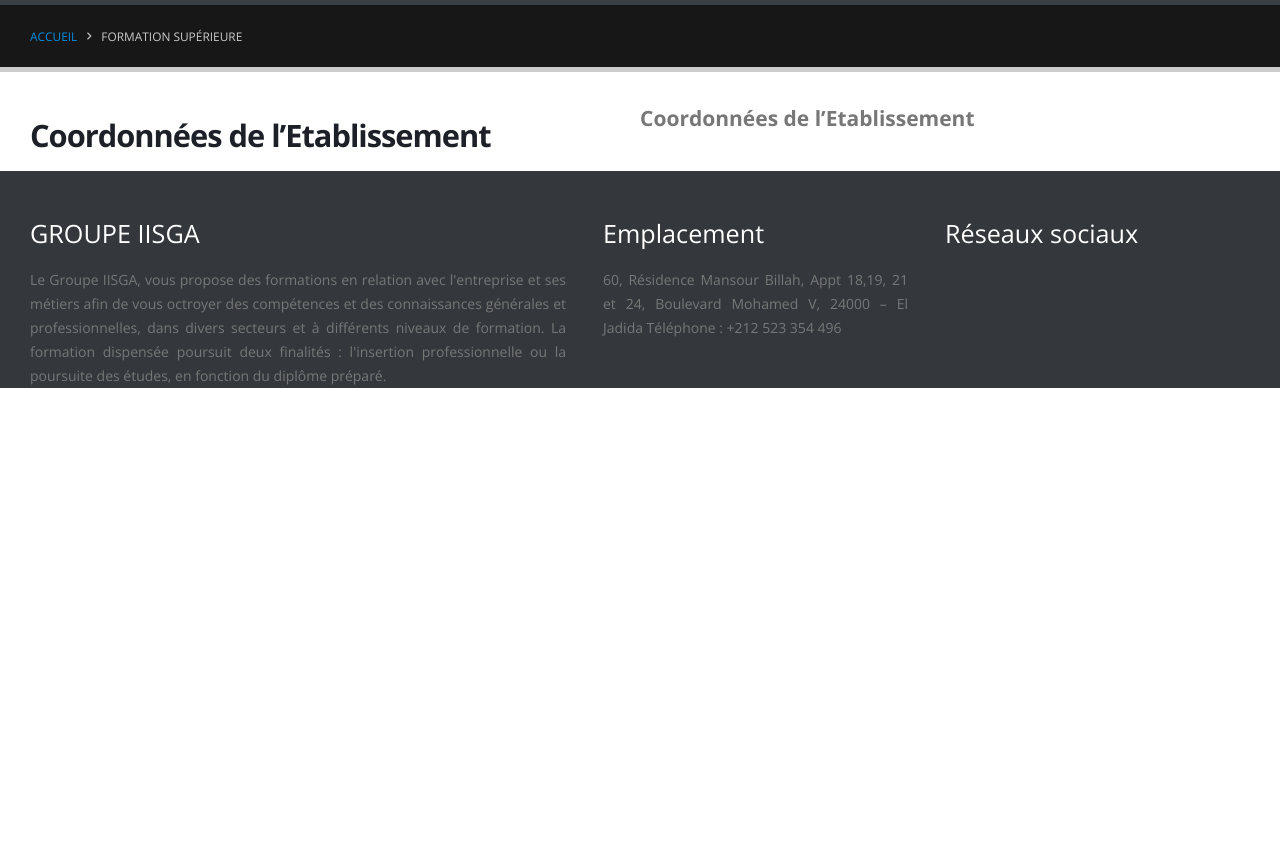
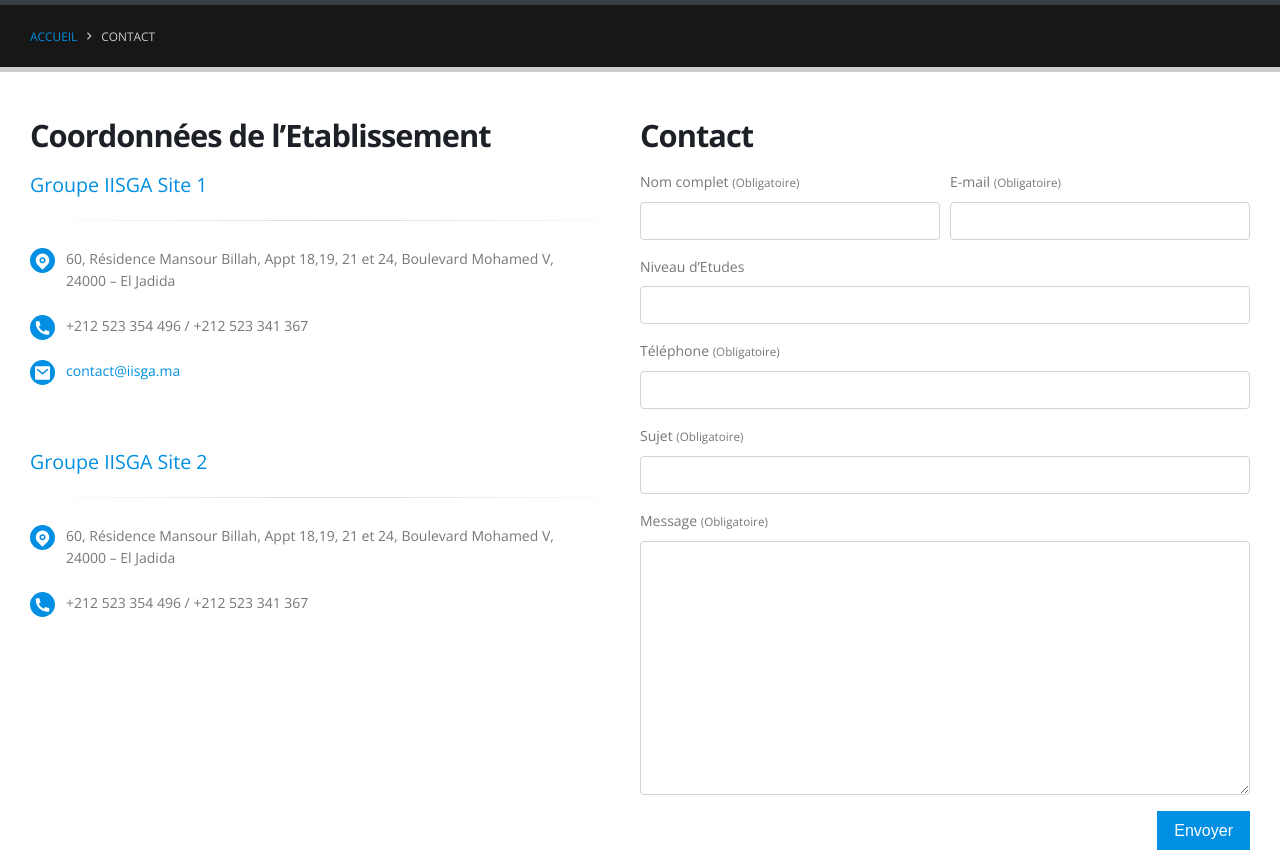
Before and after one commit to ismail-safha/school_website, a PHP site: page /contact.html in a window 1280 px wide. Shown: the part 136-1001 px from the top of the page. Before the commit the page ends 524 px from the top, so only its background shows below. Run offline with PHP 8.4, Linux system fonts and the light colour scheme; some libraries are stand-ins or nearby versions.

Commit message:
contact page

```diff
--- a/contact.html
+++ b/contact.html
@@ -182,7 +182,7 @@
         <ul class="breadcrumb">
           <li><a href="../index.html">Accueil</a></li>
           <i class="ri-arrow-right-s-line"></i>
-          <li class="active"><a href="#">FORMATION SUPÉRIEURE</a></li>
+          <li class="active"><a href="#">CONTACT</a></li>
         </ul>
       </div>
     </section>
@@ -194,14 +194,147 @@
           <h2>
             <strong>Coordonnées de l’Etablissement </strong>
           </h2>
+          <h4>Groupe IISGA Site 1</h4>
+          <hr />
+          <ul>
+            <li>
+              <i class="ri-map-pin-fill"></i>
+              60, Résidence Mansour Billah, Appt 18,19, 21 et 24, Boulevard
+              Mohamed V, 24000 – El Jadida
+            </li>
+            <li>
+              <i class="ri-phone-fill"></i>+212 523 354 496 / +212 523 341 367
+            </li>
+            <li>
+              <i class="ri-mail-fill"></i>
+              <a href="#">contact@iisga.ma</a>
+            </li>
+          </ul>
+          <h4>Groupe IISGA Site 2</h4>
+          <hr />
+          <ul>
+            <li>
+              <i class="ri-map-pin-fill"></i>
+              60, Résidence Mansour Billah, Appt 18,19, 21 et 24, Boulevard
+              Mohamed V, 24000 – El Jadida
+            </li>
+            <li>
+              <i class="ri-phone-fill"></i>+212 523 354 496 / +212 523 341 367
+            </li>
+          </ul>
         </div>
         <!-- lift -->
         <div class="page_content_contact_lift">
-          <h2>Coordonnées de l’Etablissement</h2>
+          <h2><strong>Contact</strong></h2>
+          <!-- form -->
+          <form action="/contact" method="POST">
+            <div class="form-row">
+              <div class="form-group">
+                <label>Nom complet <small>(Obligatoire)</small></label>
+                <input
+                  value=""
+                  maxlength="100"
+                  class="form-control"
+                  name="nom"
+                  id="nom"
+                  required="required"
+                  type="text"
+                />
+              </div>
+              <div class="form-group">
+                <label>E-mail <small>(Obligatoire)</small></label>
+                <input
+                  value=""
+                  maxlength="100"
+                  class="form-control"
+                  name="email"
+                  id="email"
+                  required=""
+                  type="email"
+                />
+              </div>
+            </div>
+            <div class="form-row">
+              <div class="form-group_col">
+                <label>Niveau d’Etudes</label>
+                <input
+                  value=""
+                  maxlength="100"
+                  class="form-control"
+                  name="niveau_etude"
+                  id="niveau_etude"
+                  type="text"
+                />
+              </div>
+            </div>
+            <div class="form-row">
+              <div class="form-group_col">
+                <label>Téléphone <small>(Obligatoire)</small></label>
+                <input
+                  value=""
+                  maxlength="100"
+                  class="form-control"
+                  name="phone"
+                  id="phone"
+                  required=""
+                  type="text"
+                />
+              </div>
+            </div>
+
+            <div class="form-row">
+              <div class="form-group_col">
+                <label>Sujet <small>(Obligatoire)</small></label>
+                <input
+                  value=""
+                  maxlength="100"
+                  class="form-control"
+                  name="sujet"
+                  id="sujet"
+                  type="text"
+                  required=""
+                />
+              </div>
+            </div>
+            <div class="form-row">
+              <div class="form-group_col">
+                <label>Message <small>(Obligatoire)</small></label>
+                <textarea
+                  maxlength="5000"
+                  rows="10"
+                  class="form-control"
+                  name="message"
+                  id="message"
+                  required=""
+                ></textarea>
+              </div>
+            </div>
+            <div class="form-row">
+              <div class="form-group_col">
+                <input type="hidden" name="sendmail" value="ok" />
+                <input value="Envoyer" class="btn" type="submit" />
+              </div>
+            </div>
+          </form>
+          <!--end form  -->
         </div>
       </div>
     </section>
-
+    <!-- start section google maps -->
+    <section class="google_map">
+      <!-- ss -->
+      <iframe
+        src="https://www.google.com/maps/embed?pb=!1m18!1m12!1m3!1d61455.77557859564!2d-6.3320294098888406!3d32.33097013229178!2m3!1f0!2f0!3f0!3m2!1i1024!2i768!4f13.1!3m3!1m2!1s0xda38649419c7fc1%3A0x6236b3e9a12bafd9!2z2KjZhtmKINmF2YTYp9mE4oCO!5e1!3m2!1sar!2sma!4v1692533171999!5m2!1sar!2sma"
+        width="600"
+        height="450"
+        style="border: 0"
+        allowfullscreen=""
+        loading="lazy"
+        referrerpolicy="no-referrer-when-downgrade"
+      ></iframe>
+      <!-- ss -->
+    </section>
+    <!-- end section google maps -->
     <!-- Start footer  -->
     <footer>
       <div class="footer_item container">
--- a/css/main.css
+++ b/css/main.css
@@ -605,11 +605,9 @@ footer {
   flex: 0 0 50%;
   max-width: 50%;
 }
-.page_content_contact .page_content_contact_lift {
-  flex: 0 0 50%;
-  max-width: 50%;
-}
-.page_content_contact_right h2 {
+
+.page_content_contact_right h2,
+.page_content_contact_lift h2 {
   font-weight: 600;
   line-height: 40px;
   font-size: 2.2em;
@@ -619,4 +617,132 @@ footer {
   margin-bottom: 1rem;
   margin-top: 0.5rem;
 }
+.page_content_contact_right h4 {
+  color: #008fe2;
+  font-size: 1.4em;
+  font-weight: 400;
+  letter-spacing: normal;
+  line-height: 27px;
+  margin: 0 0 14px 0;
+}
+.page_content_contact_right hr {
+  background-image: linear-gradient(to left, transparent, #dbdbdb, transparent);
+  border: 0;
+  height: 1px;
+  margin: 22px 0;
+}
+.page_content_contact_right ul {
+  margin-bottom: 3rem;
+  padding-left: 0;
+  padding-right: 0;
+  margin-right: 80px;
+}
+.page_content_contact_right ul li {
+  padding-top: 5px;
+  padding-left: 36px;
+  position: relative;
+  padding-bottom: 18px;
+}
+.page_content_contact_right ul li i {
+  background-color: #008fe2;
+  color: #fff;
+  border-radius: 50%;
+  padding: 2px 3px;
+  font-size: 18px;
+  line-height: 1.3;
+  position: absolute;
+  left: 0;
+  text-align: center;
+  width: 25px;
+  height: 25px;
+}
+.page_content_contact_right ul li a {
+  color: #008fe2;
+}
+
+/* left */
+.page_content_contact .page_content_contact_lift {
+  flex: 0 0 50%;
+  max-width: 50%;
+}
+.page_content_contact_lift form .form-row {
+  display: flex;
+  flex-wrap: wrap;
+  margin-right: -5px;
+  margin-left: -5px;
+}
+.page_content_contact_lift form .form-row .form-group {
+  padding-right: 5px;
+  padding-left: 5px;
+  margin-bottom: 1rem;
+  flex: 0 0 50%;
+  max-width: 50%;
+  position: relative;
+  width: 100%;
+  min-height: 1px;
+}
+.page_content_contact_lift form .form-row .form-group_col {
+  padding-right: 5px;
+  padding-left: 5px;
+  margin-bottom: 1rem;
+  flex-grow: 1;
+  max-width: 100%;
+  position: relative;
+  width: 100%;
+  min-height: 1px;
+}
+.page_content_contact_lift form .form-row label {
+  display: inline-block;
+  margin-bottom: 0.5rem;
+}
+.page_content_contact_lift form .form-row .btn {
+  cursor: pointer;
+  font-size: 16px;
+  background-color: #008fe2;
+  border-color: #008fe2 #008fe2 #006faf;
+  color: #ffffff;
+  line-height: 1.334;
+  float: right;
+  border: 1px solid transparent;
+  padding: 8px 16px;
+}
+.page_content_contact_lift form .form-row .btn:hover {
+  background-color: #09a5ff;
+  border-color: #16a9ff #16a9ff #008fe2;
+  color: #ffffff;
+}
+form .form-row input.form-control,
+.form-row textarea.form-control {
+  font-size: 0.85rem;
+  line-height: 1.85;
+  display: block;
+  width: 100%;
+  padding: 0.375rem 0.75rem;
+  font-size: 1rem;
+  line-height: 1.5;
+  color: #495057;
+  background-color: #fff;
+  background-clip: padding-box;
+  border: 1px solid #ced4da;
+  border-radius: 0.25rem;
+  transition: border-color 0.15s ease-in-out, box-shadow 0.15s ease-in-out;
+}
+form .form-row input.form-control:focus,
+.form-row textarea.form-control:focus {
+  box-shadow: 0 1px 1px rgba(0, 0, 0, 0.075) inset;
+  border-color: #ccc;
+  color: #495057;
+  background-color: #fff;
+  outline: none;
+}
+/*  */
+.google_map iframe {
+  position: relative;
+  overflow: hidden;
+  background: #e5e3df;
+  height: 400px;
+  width: 100%;
+}
+/*  */
+
 /* ============End Contact=========== */
```
Also changed, not shown: README.md.
